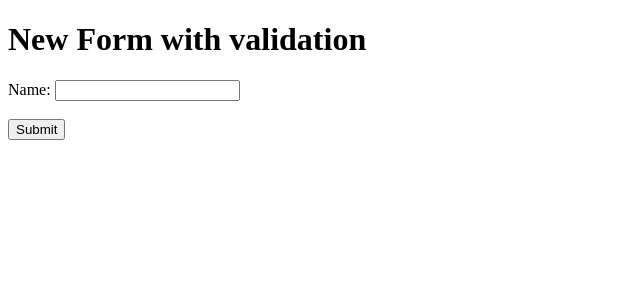
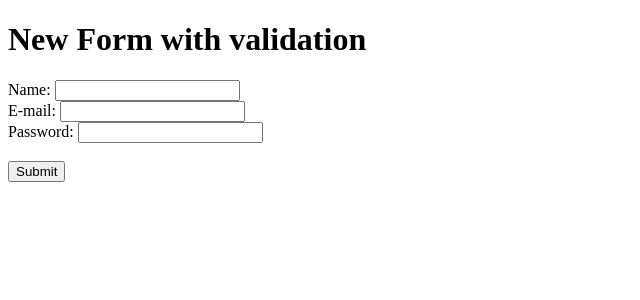
Before and after one commit to Mario-aj/learn-react, a React (Create React App) app in the folder cursoSujeitoProgramador/bloco3/: page / in a window 1280 px wide. Shown: the top 300 px of the page, without its empty margins (0-640 px from the left). Built offline with nearby package versions, Linux system fonts and the light colour scheme.

Commit message:
apply basic validation

```diff
--- a/cursoSujeitoProgramador/bloco3/src/components/form/BasicValidation.js
+++ b/cursoSujeitoProgramador/bloco3/src/components/form/BasicValidation.js
@@ -5,6 +5,9 @@ class BasicValidation extends Component {
     super(props);
     this.state = {
       name: "",
+      email: "",
+      password: "",
+      error: "",
     };
 
     this.onSubmit = this.onSubmit.bind(this);
@@ -12,17 +15,21 @@ class BasicValidation extends Component {
 
   onSubmit(e) {
     e.preventDefault();
-    const { name } = this.state;
-    alert(name);
+    const { name, email, password } = this.state;
+
+    if (name.trim() && email.trim() && password.trim()) {
+      this.setState({ error: "" });
+      alert(`name: ${name} \nemail: ${email} \n password: ${password}`);
+    } else this.setState({ error: "Ops! something is missing!" });
   }
 
   render() {
-    const { name } = this.state;
+    const { name, email, password, error } = this.state;
 
     return (
       <div>
         <h1>New Form with validation</h1>
-
+        {error && <p>{error}</p>}
         <form onSubmit={this.onSubmit}>
           <div>
             <label>Name: </label>
@@ -30,6 +37,24 @@ class BasicValidation extends Component {
               type="text"
               value={name}
               onChange={(e) => this.setState({ name: e.target.value })}
+            />
+          </div>
+
+          <div>
+            <label>E-mail: </label>
+            <input
+              type="email"
+              value={email}
+              onChange={(e) => this.setState({ email: e.target.value })}
+            />
+          </div>
+
+          <div>
+            <label>Password: </label>
+            <input
+              type="password"
+              value={password}
+              onChange={(e) => this.setState({ password: e.target.value })}
             />
           </div>
           <br />
```
